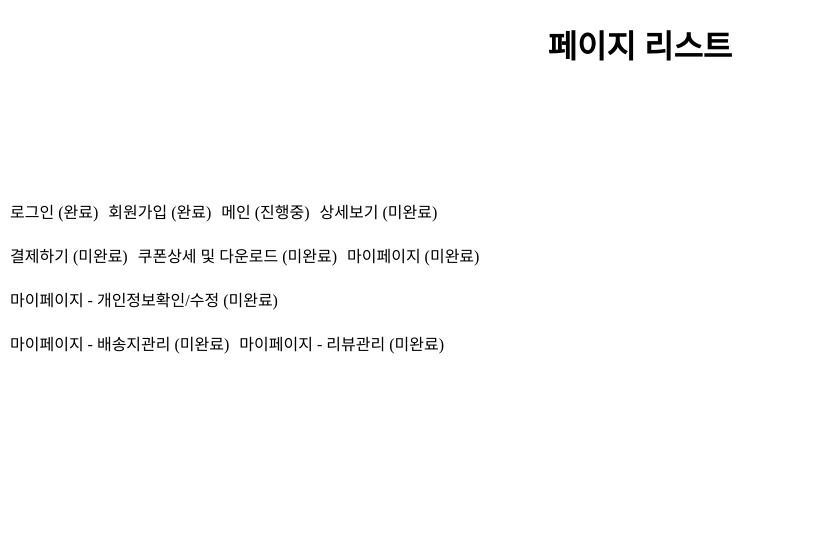
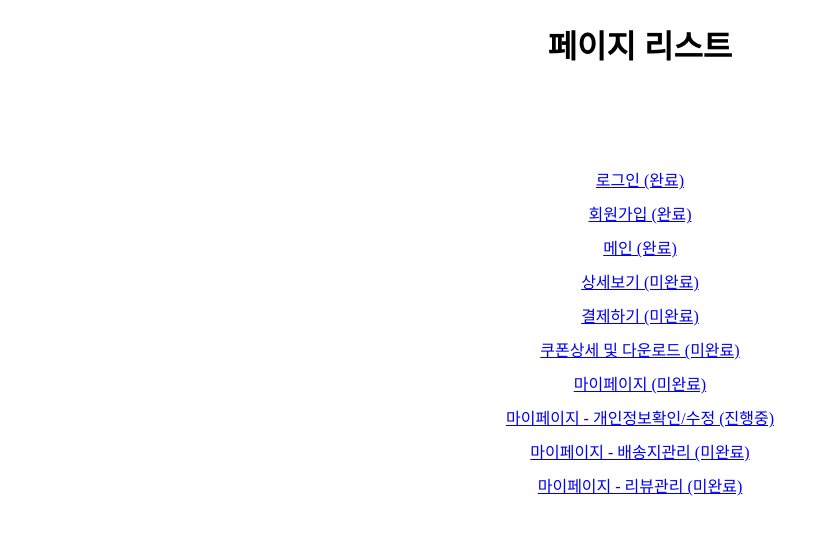
Before and after one commit to junior-pilot-project/product-sale-front, a React (Create React App) app: page /pageList in a window 1280 px wide. Shown: the top 534 px of the page, without its empty margins (0-827 px from the left). Built offline with nearby package versions, Linux system fonts and the light colour scheme.

Commit message:
style. 페이지리스트 수정

```diff
--- a/src/components/layout/Header.module.css
+++ b/src/components/layout/Header.module.css
@@ -1,24 +1,18 @@
-ul {
+header ul {
   display: inline-block;
   padding: 0;
   margin: 0 40px;
 }
 
-li {
+header li {
   display: inline-block;
   color: black;
   margin-left: 10px;
 }
 
-a {
+header a {
   text-decoration: none;
   color: black;
-}
-
-input {
-  width: 100%;
-  height: 100%;
-  padding: 30px 30x;
 }
 
 .topBar {
--- a/src/index.css
+++ b/src/index.css
@@ -28,6 +28,12 @@ li {
   text-align: center;
 }
 
+input {
+  width: 100%;
+  height: 100%;
+  padding: 30px 30x;
+}
+
 .wrap {
   margin: 0 auto;
   padding: 12px;
--- a/src/pages/PageList.tsx
+++ b/src/pages/PageList.tsx
@@ -13,7 +13,7 @@ const PageList = () => {
           <Link to="/register">회원가입 (완료)</Link>
         </li>
         <li>
-          <Link to="/">메인 (진행중)</Link>
+          <Link to="/">메인 (완료)</Link>
         </li>
         <li>
           <Link to="">상세보기 (미완료)</Link>
@@ -28,7 +28,7 @@ const PageList = () => {
           <Link to="">마이페이지 (미완료)</Link>
         </li>
         <li>
-          <Link to="/myPage">마이페이지 - 개인정보확인/수정 (미완료)</Link>
+          <Link to="/myPage">마이페이지 - 개인정보확인/수정 (진행중)</Link>
         </li>
         <li>
           <Link to="">마이페이지 - 배송지관리 (미완료)</Link>
```
